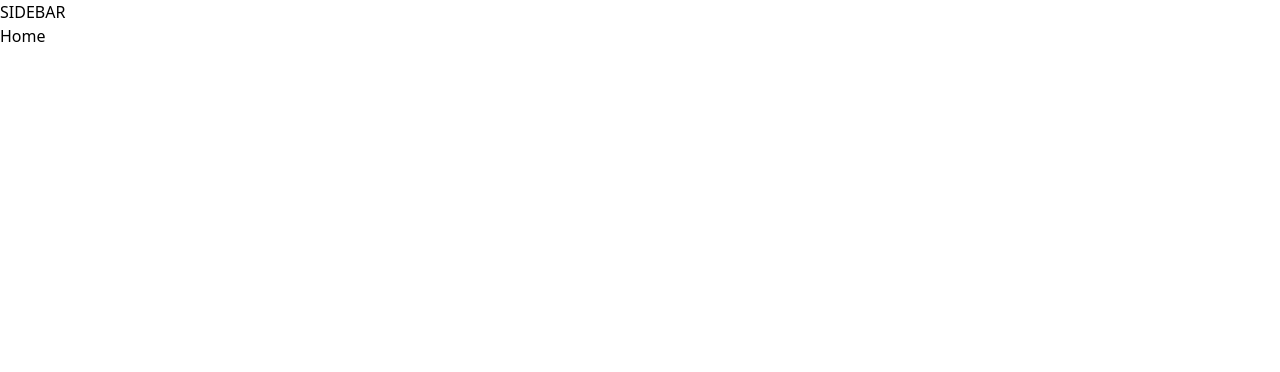
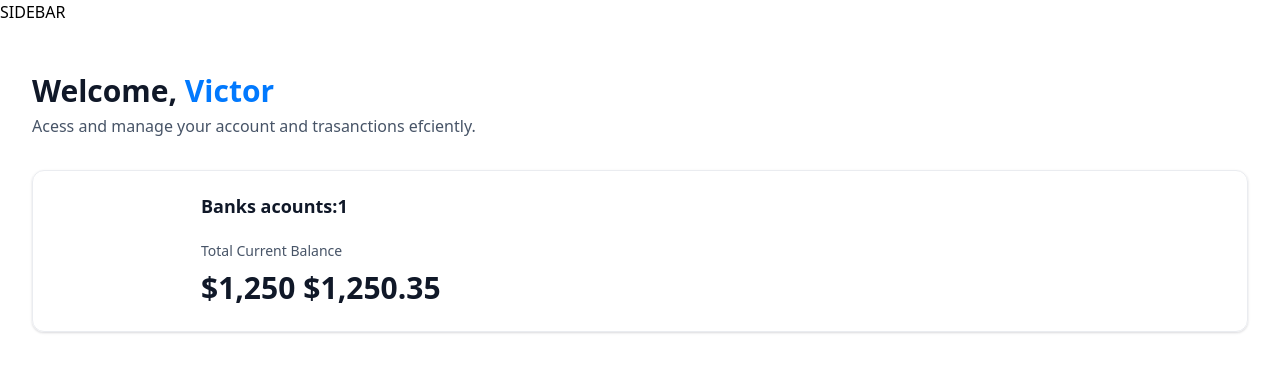
Before and after one commit to victorgomesc/Vg_banking, a Next.js app: page / in a window 1280 px wide. Shown: the top 372 px of the page. Built offline with nearby package versions, Linux system fonts and the light colour scheme.

Commit message:
feat: create home components

```diff
--- a/app/(root)/page.tsx
+++ b/app/(root)/page.tsx
@@ -1,8 +1,23 @@
+import HeaderBox from '@/components/HeaderBox'
+import TotalBalanceBox from '@/components/TotalBalanceBox';
 import React from 'react'
 
 const Home = () => {
+    const loggedIn = { firstName: 'Victor' };
+
   return (
-    <div>Home</div>
+    <section className="home">
+        <div className="home-content">
+            <HeaderBox type="greeting" title="Welcome," user={ loggedIn?.firstName || 'Guest'}
+                subtext="Acess and manage your account and trasanctions efciently." />
+
+            <TotalBalanceBox
+                accounts={[]}
+                totalBanks={1}
+                totalCurrentBalance={1250.35}
+             />
+        </div>
+    </section>
   )
 }
 
--- /dev/null
+++ b/components/AnimatedCounter.tsx
@@ -0,0 +1,13 @@
+"use client"
+
+import CountUp from 'react-countup'
+
+const AnimatedCounter = ({amount}: {amount: number}) => {
+  return (
+    <div>
+        <CountUp decimal=',' prefix='$' end={amount} />
+    </div>
+  )
+}
+
+export default AnimatedCounter
--- /dev/null
+++ b/components/HeaderBox.tsx
@@ -0,0 +1,20 @@
+
+const HeaderBox = ({ type="title", title, subtext, user }: HeaderBoxProps ) => {
+  return (
+    <div className="header-box">
+        <h1 className="header-box-title">
+            {title}
+            {type === 'greeting' && (
+                <span className="text-bankGradient">
+                    &nbsp;{user}
+                </span>
+            )}
+        </h1>
+        <p className="header-box-subtext">
+            {subtext}
+        </p>
+    </div>
+  )
+}
+
+export default HeaderBox
--- /dev/null
+++ b/components/TotalBalanceBox.tsx
@@ -0,0 +1,33 @@
+import { formatAmount } from '@/lib/utils'
+import React from 'react'
+import AnimatedCounter from './AnimatedCounter'
+
+const TotalBalanceBox = ({ accounts = [], totalBanks, totalCurrentBalance}: TotlaBalanceBoxProps) => {
+  return (
+    <section className="total-balance">
+        <div className="total-balance-chart">
+            {/* Doughnutchat */}
+        </div>
+
+        <div className="flex flex-col gap-6">
+            <h2 className="header-2">
+                Banks acounts:{totalBanks}
+            </h2>
+
+            <div className="flex flex-col gap-2">
+                <p className="total-balance-label">
+                    Total Current Balance
+                </p>
+
+                <p className="total-balance-amount flex-center gap-2">
+                    <AnimatedCounter amount={totalCurrentBalance} />
+                    {formatAmount(totalCurrentBalance)}
+                </p>
+
+            </div>
+        </div>
+    </section>
+  )
+}
+
+export default TotalBalanceBox
--- a/package.json
+++ b/package.json
@@ -14,7 +14,9 @@
     "clsx": "^2.1.1",
     "lucide-react": "^0.436.0",
     "next": "14.2.6",
+    "query-string": "^9.1.0",
     "react": "^18",
+    "react-countup": "^6.5.3",
     "react-dom": "^18",
     "tailwind-merge": "^2.5.2",
     "tailwindcss-animate": "^1.0.7"
```
Also changed, not shown: 1 other file (tests, documents, lock files or other folders).
